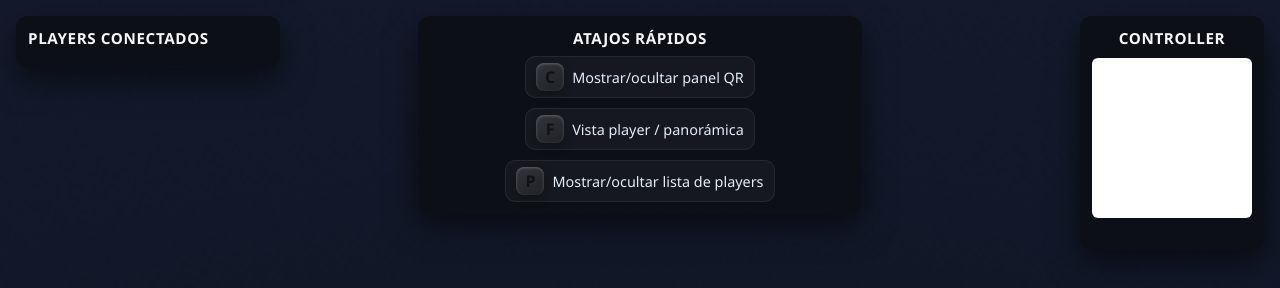
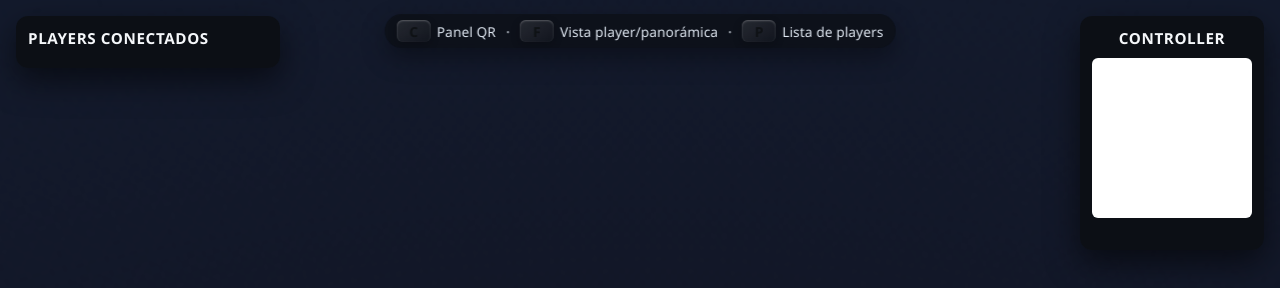
Before and after one commit to Canni-DEV/RaceGame, a website built with Vite: page online-car-race-3d/index.html in a window 1280 px wide. Built offline with nearby package versions, Linux system fonts and the light colour scheme; no server answers; animation ran at ten frames a second.

Commit message:
Refine viewer hotkeys and overlays

```diff
--- a/online-car-race-3d/src/scene/HotkeyOverlay.ts
+++ b/online-car-race-3d/src/scene/HotkeyOverlay.ts
@@ -5,24 +5,16 @@ export class HotkeyOverlay {
     this.root = document.createElement('div')
     this.root.className = 'hotkey-overlay'
 
-    const title = document.createElement('div')
-    title.className = 'hotkey-overlay__title'
-    title.textContent = 'Atajos rápidos'
-    this.root.appendChild(title)
-
-    const list = document.createElement('div')
-    list.className = 'hotkey-overlay__list'
-
-    list.appendChild(this.createEntry('C', 'Mostrar/ocultar panel QR'))
-    list.appendChild(this.createEntry('F', 'Vista player / panorámica'))
-    list.appendChild(this.createEntry('P', 'Mostrar/ocultar lista de players'))
-
-    this.root.appendChild(list)
+    this.root.appendChild(this.createEntry('C', 'Panel QR'))
+    this.root.appendChild(this.createDot())
+    this.root.appendChild(this.createEntry('F', 'Vista player/panorámica'))
+    this.root.appendChild(this.createDot())
+    this.root.appendChild(this.createEntry('P', 'Lista de players'))
     container.appendChild(this.root)
   }
 
   private createEntry(key: string, description: string): HTMLElement {
-    const item = document.createElement('div')
+    const item = document.createElement('span')
     item.className = 'hotkey-overlay__item'
 
     const keyBadge = document.createElement('span')
@@ -37,4 +29,11 @@ export class HotkeyOverlay {
     item.appendChild(text)
     return item
   }
+
+  private createDot(): HTMLElement {
+    const dot = document.createElement('span')
+    dot.className = 'hotkey-overlay__separator'
+    dot.textContent = '·'
+    return dot
+  }
 }
--- a/online-car-race-3d/src/scene/SceneManager.ts
+++ b/online-car-race-3d/src/scene/SceneManager.ts
@@ -165,8 +165,10 @@ export class SceneManager {
     const key = event.key.toLowerCase()
     if (key === 'c') {
       this.controllerAccess.toggleVisibility()
+      event.preventDefault()
     } else if (key === 'p') {
       this.playerListOverlay.toggleVisibility()
+      event.preventDefault()
     }
   }
 }
--- a/online-car-race-3d/src/style.css
+++ b/online-car-race-3d/src/style.css
@@ -71,8 +71,7 @@ body {
   text-decoration: underline;
 }
 
-.player-list-overlay,
-.hotkey-overlay {
+.player-list-overlay {
   position: absolute;
   top: 16px;
   display: flex;
@@ -151,43 +150,52 @@ body {
 }
 
 .hotkey-overlay {
+  position: absolute;
+  top: 14px;
   left: 50%;
   transform: translateX(-50%);
+  display: inline-flex;
   align-items: center;
-  max-width: min(80vw, 420px);
-}
-
-.hotkey-overlay__list {
-  display: flex;
-  flex-wrap: wrap;
-  gap: 10px 14px;
-  justify-content: center;
+  gap: 10px;
+  padding: 6px 12px;
+  border-radius: 999px;
+  background: rgba(10, 12, 14, 0.55);
+  color: #e5edf7;
+  font-size: 0.86rem;
+  letter-spacing: 0.01em;
+  box-shadow: 0 10px 24px rgba(0, 0, 0, 0.35);
+  backdrop-filter: blur(6px);
+  z-index: 10;
+  pointer-events: none;
+  user-select: none;
 }
 
 .hotkey-overlay__item {
-  display: flex;
+  display: inline-flex;
   align-items: center;
-  gap: 8px;
-  padding: 6px 10px;
-  border-radius: 10px;
-  background: rgba(255, 255, 255, 0.04);
-  border: 1px solid rgba(255, 255, 255, 0.07);
+  gap: 6px;
+}
+
+.hotkey-overlay__separator {
+  opacity: 0.6;
+  font-weight: 600;
 }
 
 .hotkey-overlay__key {
   display: inline-flex;
   align-items: center;
   justify-content: center;
-  width: 28px;
-  height: 28px;
-  border-radius: 8px;
-  background: linear-gradient(145deg, rgba(255, 255, 255, 0.12), rgba(255, 255, 255, 0.04));
+  min-width: 22px;
+  height: 22px;
+  padding: 0 6px;
+  border-radius: 6px;
+  background: linear-gradient(145deg, rgba(255, 255, 255, 0.1), rgba(255, 255, 255, 0.02));
   color: #0f1215;
   font-weight: 700;
-  box-shadow: inset 0 1px 3px rgba(255, 255, 255, 0.25), 0 4px 10px rgba(0, 0, 0, 0.25);
+  box-shadow: inset 0 1px 2px rgba(255, 255, 255, 0.25), 0 3px 8px rgba(0, 0, 0, 0.2);
 }
 
 .hotkey-overlay__description {
-  font-size: 0.9rem;
-  color: #e3edf9;
+  font-size: 0.85rem;
+  color: #dfe7f1;
 }
```
